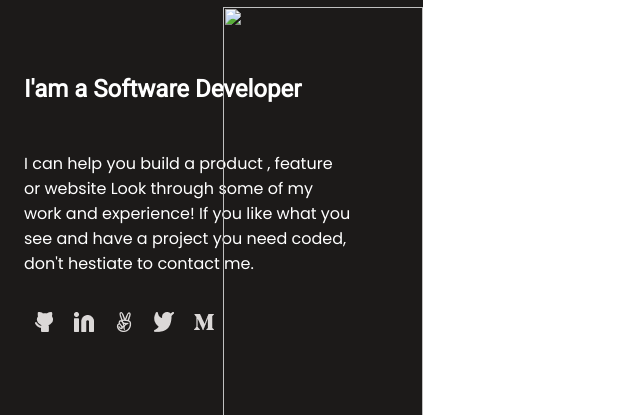
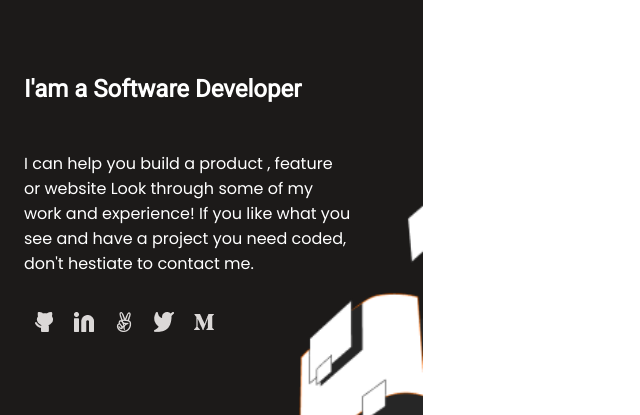
Before and after one commit to Zuz4n/Portfolio-setup-and-mobile-first, a website: page Index.html in a window 1280 px wide. Shown: the part 385-800 px from the top of the page, without its empty margins (0-640 px from the left). Drawn offline with Linux system fonts and the light colour scheme.

Commit message:
Added path ilustration

```diff
--- a/Index.html
+++ b/Index.html
@@ -18,7 +18,7 @@
     <section class="hello">
         <img class="image1"src="./images/App Bar - Compact - Dark - iOS.png">
         <img class="socialmedia"src="./images/Social Media.png">
-        <img class="ilustration"src="./images/ilustration-header-mobile.png">
+        <img class="ilustration"src="./images/illustration-header-mobile.png">
       <h1 class="titulo">Hey There, I&apos;m Susan!</h1>
       <h2 class="subtitulo">I&apos;am a Software Developer</h2>
       <p class="parrafo">I can help you build a product , feature or website Look through some of my work and experience! If you like what you see and have a project you need coded,
```
